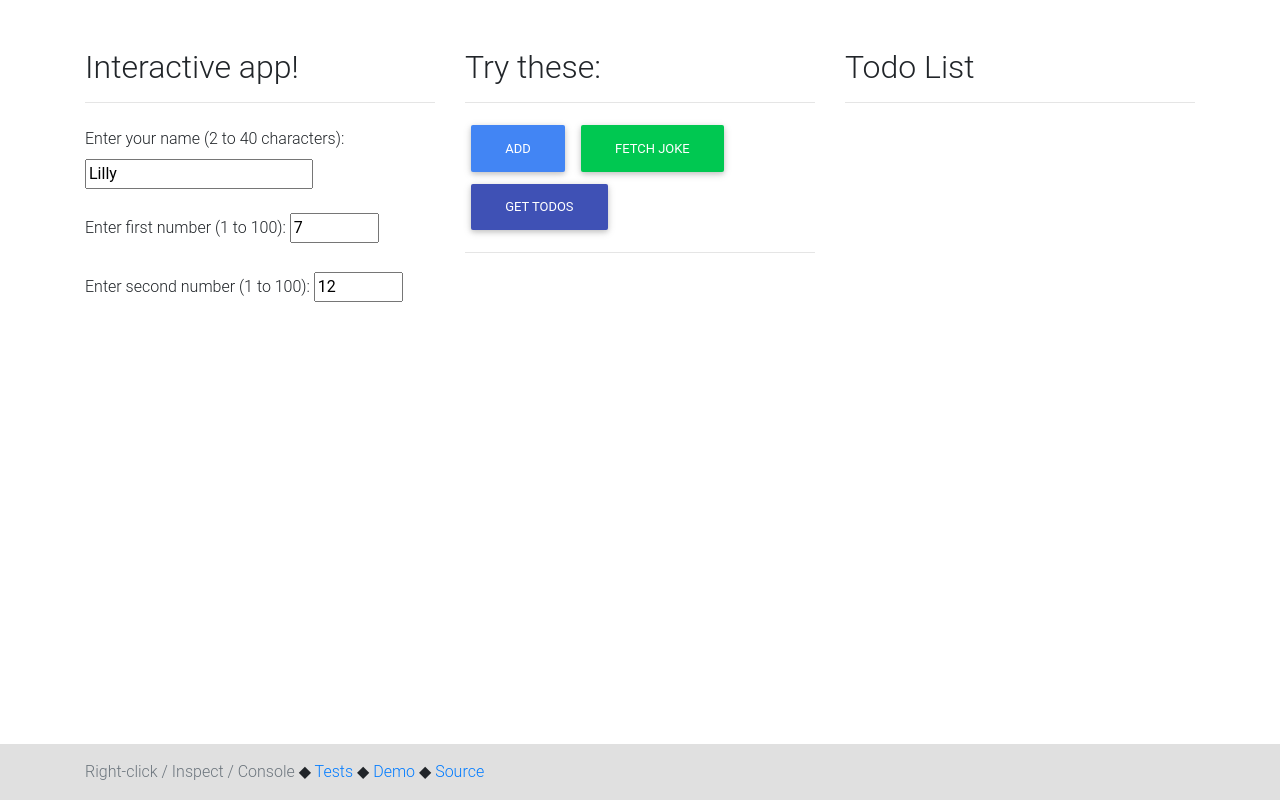
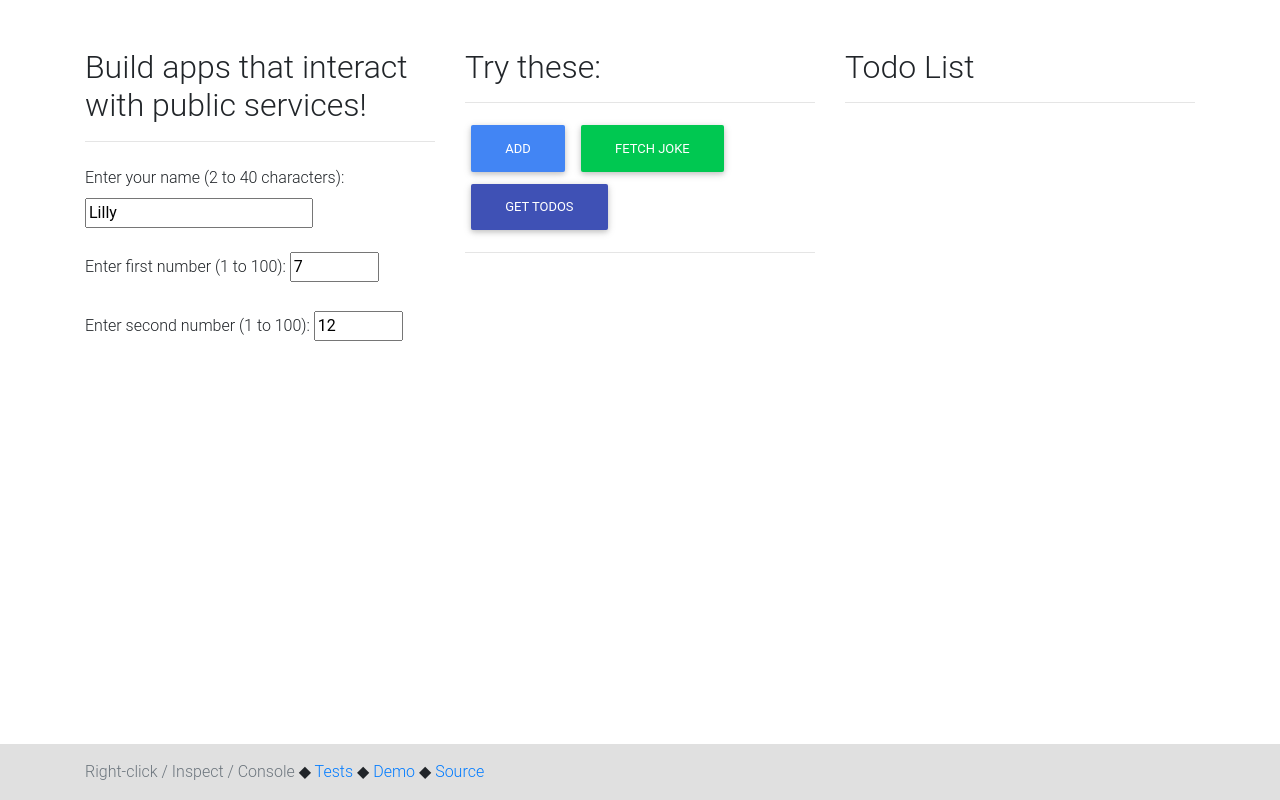
Before and after one commit to sushmachanati/js-gui-ajax, a plain HTML site: page index.html in a window 1280 px wide. Drawn offline with nearby package versions, Linux system fonts and the light colour scheme.

Commit message:
Call apis

```diff
--- a/index.html
+++ b/index.html
@@ -41,7 +41,7 @@
       <!--Rows have columns - column 1 -->
       <div class="col-md-4 mb-4">
 
-        <h2>Interactive app!</h2>
+        <h2>Build apps that interact with public services!</h2>
         <hr>
 
         <fieldset class="mt-4">
```
